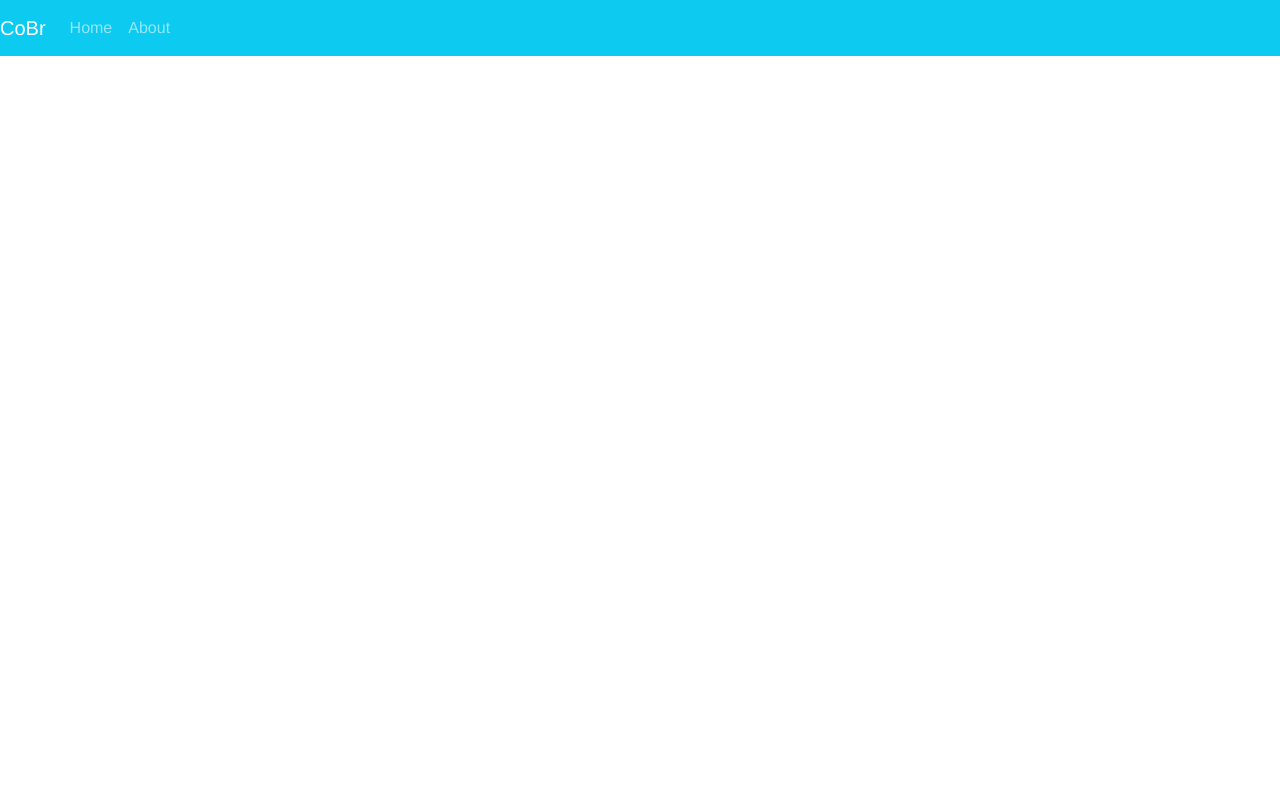
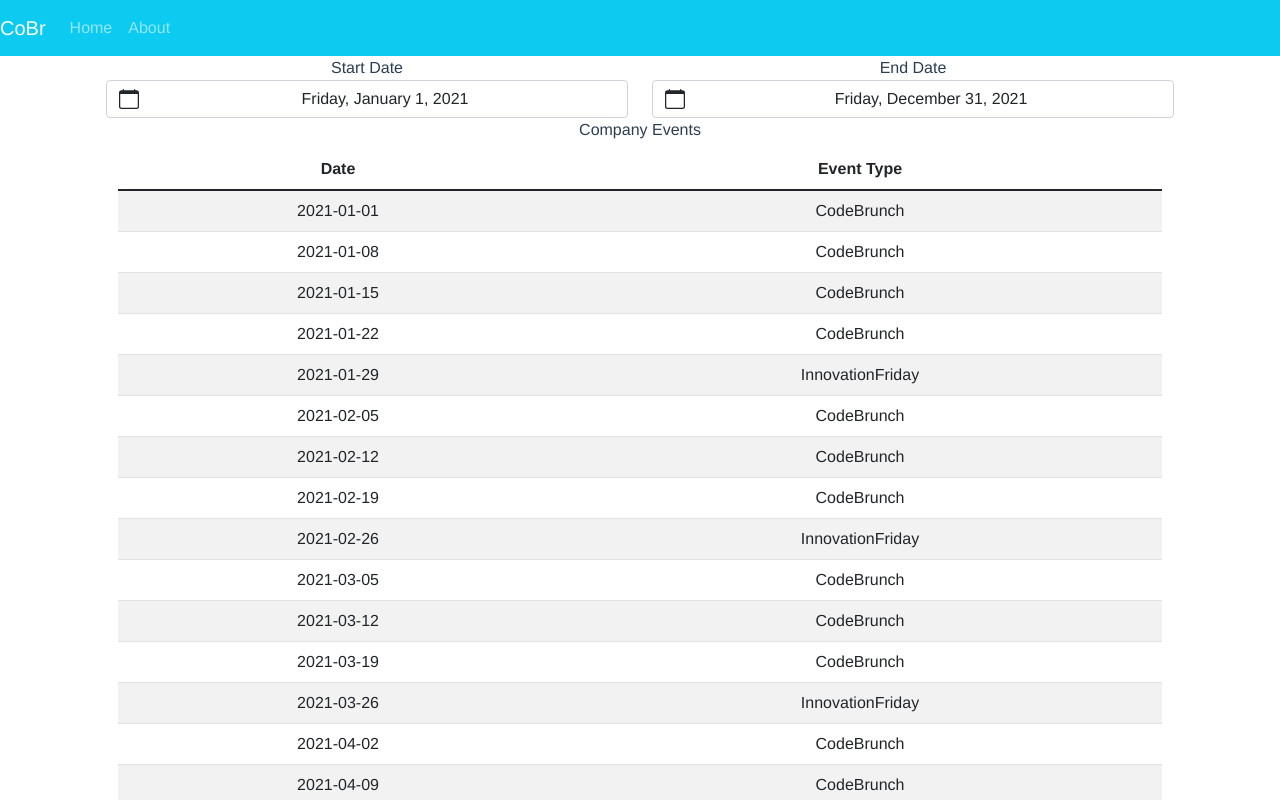
Before and after one commit to marmer/code-brunch-calc, a Vue app: page /events in a window 1280 px wide. Shown: the top 800 px of the page. Built offline with nearby package versions, Linux system fonts and the light colour scheme.

Commit message:
code brunch date calculation

```diff
--- a/src/components/CodeBrunchCalculator.vue
+++ b/src/components/CodeBrunchCalculator.vue
@@ -22,6 +22,7 @@ export default class CodeBrunchCalculator extends Vue {
     endDate: new Date(2021, 11, 31)
   }
 
+  // TODO: marmer 30.08.2021 Use selected range in URL
   get fancyValue (): string {
     return `${this.range.startDate} - ${this.range.endDate}`
   }
--- a/src/components/CompanyEventTable.vue
+++ b/src/components/CompanyEventTable.vue
@@ -1,9 +1,7 @@
 <template>
   <b-container>
     <b-form-group label="Company Events">
-      <b-table>
-        go on here!!!!!!!!!!<<!!!---
-      </b-table>
+      <b-table striped hover :items="companyEvents"/>
     </b-form-group>
 
   </b-container>
@@ -11,6 +9,8 @@
 
 <script lang="ts">
 import { Component, Prop, Vue } from 'vue-property-decorator'
+import { getEvents } from '@/use-cases/CompanyEventsProvider'
+import formatISO from 'date-fns/formatISO'
 
 @Component
 export default class CompanyEventTable extends Vue {
@@ -18,6 +18,13 @@ export default class CompanyEventTable extends Vue {
     startDate: string,
     endDate: string
   }
+
+  get companyEvents () {
+    return getEvents(this.range).map(it => ({
+      date: formatISO(it.date, { representation: 'date' }),
+      eventType: it.type
+    }))
+  }
 }
 </script>
 
--- a/src/router/index.ts
+++ b/src/router/index.ts
@@ -11,6 +11,11 @@ const routes: Array<RouteConfig> = [
     component: Home
   },
   {
+    path: '/events',
+    name: 'Home',
+    component: Home
+  },
+  {
     path: '/about',
     name: 'About',
     // route level code-splitting
@@ -19,6 +24,7 @@ const routes: Array<RouteConfig> = [
     component: () => import(/* webpackChunkName: "about" */ '../views/About.vue')
   }
 ]
+// TODO: marmer 30.08.2021 handle non existing Routes
 
 const router = new VueRouter({
   mode: 'history',
--- /dev/null
+++ b/src/use-cases/CompanyEventsProvider.ts
@@ -0,0 +1,6 @@
+import { CompanyEvent, toOnlyEventsFrom } from '@/entities/CodeBrunchCalc'
+
+export function getEvents (range: { startDate: Date, endDate: Date }): CompanyEvent[] {
+  return toOnlyEventsFrom(range.startDate, range.endDate)
+  // TODO: marmer 27.08.2021 Pass Exclusions (Holidays, Vacancy)
+}
--- a/src/use-cases/EventProvider.ts
+++ /dev/null
@@ -1,6 +0,0 @@
-import { CompanyEvent, toOnlyEventsFrom } from '@/entities/CodeBrunchCalc'
-
-export function getEvents (range: { start: Date, end: Date }): CompanyEvent[] {
-  return toOnlyEventsFrom(range.start, range.end)
-  // TODO: marmer 27.08.2021 Pass Exclusions (Holidays, Vacancy)
-}
```
Also changed, not shown: 1 other file (tests, documents, lock files or other folders).
